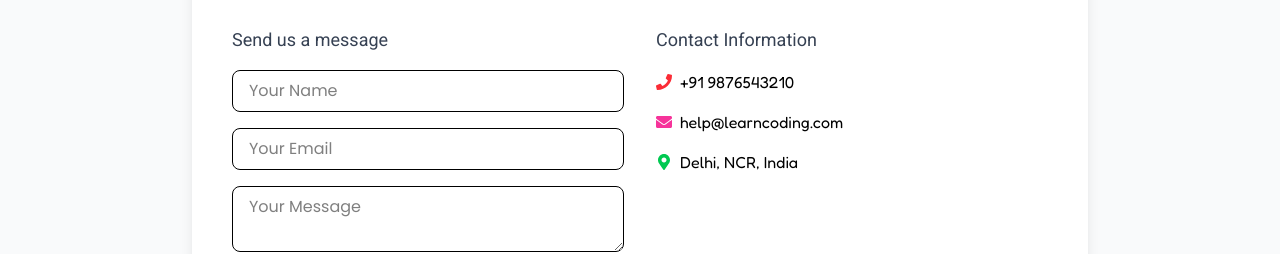
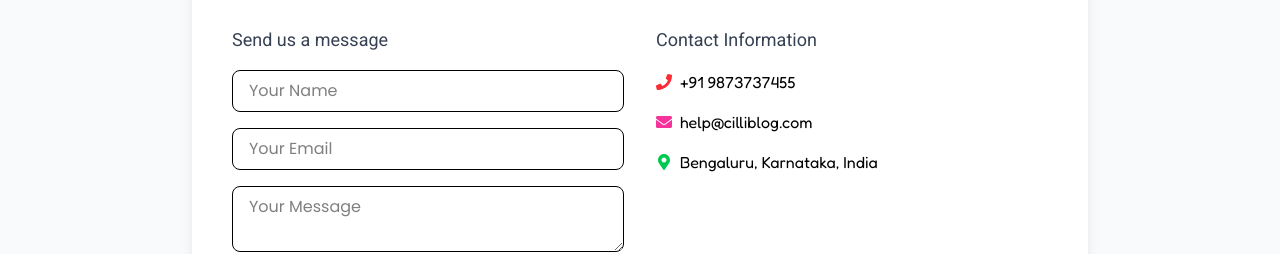
Before and after one commit to ritheshan/CilliBlog, a React (Vite) app in the folder frontend/: page /contact in a window 1280 px wide. Shown: the part 320-574 px from the top of the page. Built offline with nearby package versions, Linux system fonts and the light colour scheme; no server answers.

Commit message:
fix: update contact details

```diff
--- a/frontend/src/pages/Contact.jsx
+++ b/frontend/src/pages/Contact.jsx
@@ -99,15 +99,15 @@ function Contact() {
               <ul className="space-y-4">
                 <li className="flex items-center space-x-2">
                   <FaPhone className="text-red-500" />
-                  <span>+91 9876543210</span>
+                  <span>+91 9873737455</span>
                 </li>
                 <li className="flex items-center space-x-2">
                   <FaEnvelope className="text-pink-500" />
-                  <span>help@learncoding.com</span>
+                  <span>help@cilliblog.com</span>
                 </li>
                 <li className="flex items-center space-x-2">
                   <FaMapMarkerAlt className="text-green-500" />
-                  <span>Delhi, NCR, India</span>
+                  <span>Bengaluru, Karnataka, India</span>
                 </li>
               </ul>
             </div>
```
